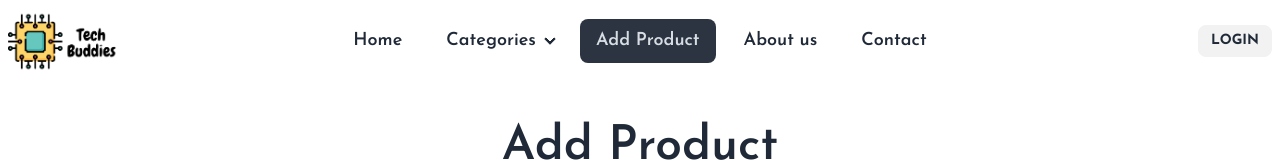
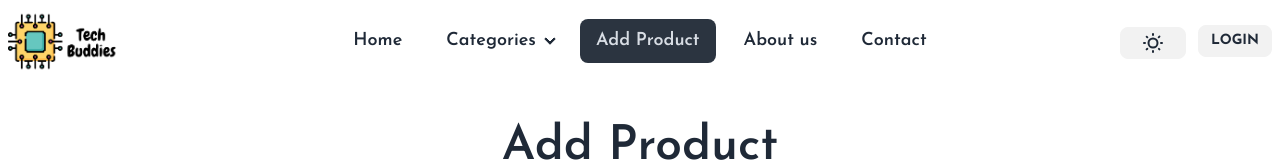
Before and after one commit to juixer/Brand-Shop-Client-Side, a React (Vite) app: page /addProduct in a window 1280 px wide. Shown: the top 162 px of the page. Built offline with nearby package versions, Linux system fonts and the light colour scheme.

Commit message:
dark theme toggle added

```diff
--- a/index.html
+++ b/index.html
@@ -1,5 +1,5 @@
 <!doctype html>
-<html lang="en" data-theme="light">
+<html lang="en">
   <head>
     <meta charset="UTF-8" />
     <link rel="icon" type="image/svg+xml" href="./src/assets/helmet.png" />
--- a/src/Components/BrandProducts/BrandProducts.jsx
+++ b/src/Components/BrandProducts/BrandProducts.jsx
@@ -5,7 +5,7 @@ import { Link } from "react-router-dom";
 const BrandProducts = ({ product }) => {
   const { _id, name, photo, brand, type, price, rating } = product;
   return (
-    <div className="card lg:card-side bg-base-100 border shadow-xl">
+    <div className="card lg:card-side bg-base-100  shadow-2xl">
       <figure>
         <img className="lg:w-56" src={photo} alt={name} />
       </figure>
--- a/src/Components/Brands/Brand.jsx
+++ b/src/Components/Brands/Brand.jsx
@@ -16,7 +16,7 @@ const Brand = ({ brand }) => {
       <Link to={`/products/${name}`}>
         <div
           onClick={() => handleBrand(name)}
-          className="card  bg-base-100 hover:bg-gray-200 border shadow-xl"
+          className="card  bg-base-100 hover:bg-gray-200  shadow-2xl"
         >
           <figure>
             <img src={logo} alt={name} />
--- a/src/Components/Navbar/Navbar.jsx
+++ b/src/Components/Navbar/Navbar.jsx
@@ -1,23 +1,54 @@
 import { Link, NavLink } from "react-router-dom";
-import logo from '../../assets/Logo.png'
+import logo from "../../assets/Logo.png";
+import { useEffect, useState } from "react";
 const Navbar = () => {
+  // dark mode toggle
+  const [theme, setTheme] = useState(
+    localStorage.getItem("theme") ? localStorage.getItem("theme") : "Light"
+  );
+
+  const handleToggle = (e) => {
+    if (e.target.checked) {
+      setTheme("dracula");
+    } else {
+      setTheme("light");
+    }
+  };
+
+  useEffect(() => {
+    localStorage.setItem("theme", theme);
+    const localTheme = localStorage.getItem("theme");
+    document.querySelector("html").setAttribute("data-theme", localTheme);
+  }, [theme]);
+
   const user = null;
   const navlinks = (
     <>
       <li>
         <NavLink to={"/"}>Home</NavLink>
       </li>
-      <li >
+      <li>
         <details>
           <summary>Categories</summary>
           <ul className="p-2 text-base lg:flex w-[640px]">
-            <li><Link>Mobile</Link></li>
-            <li><Link>Laptop</Link></li>
-            <li><Link>HeadPhone</Link></li>
-            <li><Link>SmartWatch</Link></li>
-            <li><Link>Gaming Console</Link></li>
-            <li><Link>TVs</Link></li>
-
+            <li>
+              <Link>Mobile</Link>
+            </li>
+            <li>
+              <Link>Laptop</Link>
+            </li>
+            <li>
+              <Link>HeadPhone</Link>
+            </li>
+            <li>
+              <Link>SmartWatch</Link>
+            </li>
+            <li>
+              <Link>Gaming Console</Link>
+            </li>
+            <li>
+              <Link>TVs</Link>
+            </li>
           </ul>
         </details>
       </li>
@@ -59,12 +90,41 @@ const Navbar = () => {
             {navlinks}
           </ul>
         </div>
-        <Link to={'/'}> <img className="w-28" src={logo}/></Link>
+        <Link to={"/"}>
+          {" "}
+          <img className="w-28" src={logo} />
+        </Link>
       </div>
       <div className="navbar-center hidden lg:flex">
-        <ul className="menu menu-horizontal px-1 font-semibold text-lg relative space-x-3">{navlinks}</ul>
+        <ul className="menu menu-horizontal px-1 font-semibold text-lg relative space-x-3">
+          {navlinks}
+        </ul>
       </div>
       <div className="navbar-end">
+        <div className="mr-3 mt-1 btn btn-sm">
+          <label className="swap swap-rotate">
+            {/* this hidden checkbox controls the state */}
+            <input type="checkbox" onChange={handleToggle} checked={theme === "light" ? false : true}/>
+
+            {/* sun icon */}
+            <svg
+              className="swap-on fill-current w-10 h-6"
+              xmlns="http://www.w3.org/2000/svg"
+              viewBox="0 0 24 24"
+            >
+              <path d="M5.64,17l-.71.71a1,1,0,0,0,0,1.41,1,1,0,0,0,1.41,0l.71-.71A1,1,0,0,0,5.64,17ZM5,12a1,1,0,0,0-1-1H3a1,1,0,0,0,0,2H4A1,1,0,0,0,5,12Zm7-7a1,1,0,0,0,1-1V3a1,1,0,0,0-2,0V4A1,1,0,0,0,12,5ZM5.64,7.05a1,1,0,0,0,.7.29,1,1,0,0,0,.71-.29,1,1,0,0,0,0-1.41l-.71-.71A1,1,0,0,0,4.93,6.34Zm12,.29a1,1,0,0,0,.7-.29l.71-.71a1,1,0,1,0-1.41-1.41L17,5.64a1,1,0,0,0,0,1.41A1,1,0,0,0,17.66,7.34ZM21,11H20a1,1,0,0,0,0,2h1a1,1,0,0,0,0-2Zm-9,8a1,1,0,0,0-1,1v1a1,1,0,0,0,2,0V20A1,1,0,0,0,12,19ZM18.36,17A1,1,0,0,0,17,18.36l.71.71a1,1,0,0,0,1.41,0,1,1,0,0,0,0-1.41ZM12,6.5A5.5,5.5,0,1,0,17.5,12,5.51,5.51,0,0,0,12,6.5Zm0,9A3.5,3.5,0,1,1,15.5,12,3.5,3.5,0,0,1,12,15.5Z" />
+            </svg>
+
+            {/* moon icon */}
+            <svg
+              className="swap-off fill-current w-10 h-6"
+              xmlns="http://www.w3.org/2000/svg"
+              viewBox="0 0 24 24"
+            >
+              <path d="M21.64,13a1,1,0,0,0-1.05-.14,8.05,8.05,0,0,1-3.37.73A8.15,8.15,0,0,1,9.08,5.49a8.59,8.59,0,0,1,.25-2A1,1,0,0,0,8,2.36,10.14,10.14,0,1,0,22,14.05,1,1,0,0,0,21.64,13Zm-9.5,6.69A8.14,8.14,0,0,1,7.08,5.22v.27A10.15,10.15,0,0,0,17.22,15.63a9.79,9.79,0,0,0,2.1-.22A8.11,8.11,0,0,1,12.14,19.73Z" />
+            </svg>
+          </label>
+        </div>
         {user ? (
           <>
             <div className="dropdown dropdown-end">
@@ -128,7 +188,14 @@ const Navbar = () => {
             </div>
           </>
         ) : (
-         <><Link to={'/login'}> <button className="btn btn-sm hover:bg-black hover:text-white font-bold">LogIn</button></Link></>
+          <>
+            <Link to={"/login"}>
+              {" "}
+              <button className="btn btn-sm hover:bg-black hover:text-white font-bold">
+                LogIn
+              </button>
+            </Link>
+          </>
         )}
       </div>
     </div>
--- a/src/Pages/ProductDetails.jsx
+++ b/src/Pages/ProductDetails.jsx
@@ -7,7 +7,7 @@ const ProductDetails = () => {
   const { brand, details, name, photo, price, rating, type } =
     loadedProductDetails;
   return (
-    <div className="card lg:card-side bg-base-100 shadow-xl my-10 max-w-screen-xl border mx-auto px-3">
+    <div className="card lg:card-side bg-base-100 shadow-2xl my-10 max-w-screen-xl mx-auto px-3">
       <figure>
         <img className="w-96" src={photo} alt={name} />
       </figure>
--- a/tailwind.config.js
+++ b/tailwind.config.js
@@ -8,4 +8,7 @@ export default {
     extend: {},
   },
   plugins: [require("daisyui")],
+  daisyui: {
+    themes: ["light", "dracula"],
+  },
 }
```
